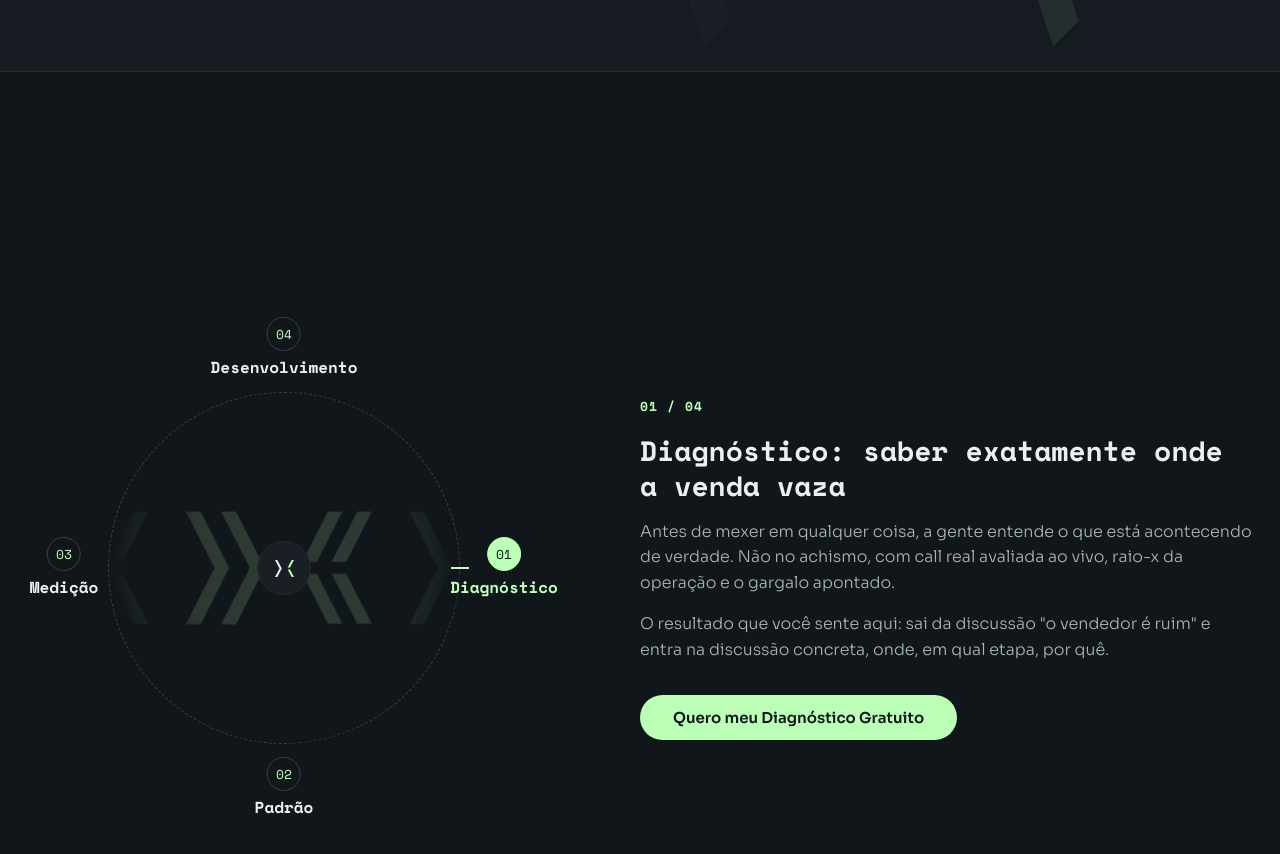
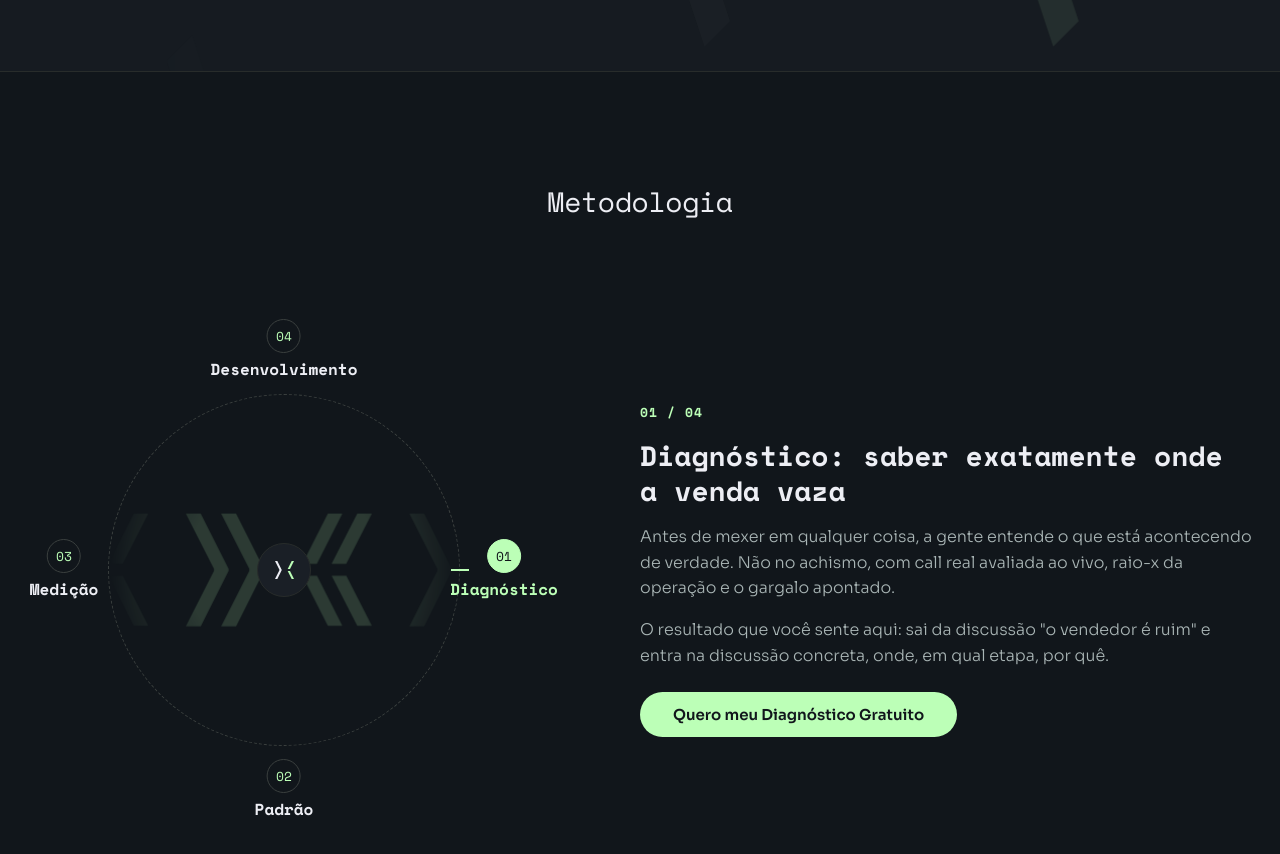
Before and after one commit to aiOpsDuo/ltx, a React (Vite) app: page / in a window 1280 px wide. Shown: the part 962-1816 px from the top of the page. Built offline with nearby package versions, Linux system fonts and the light colour scheme.

Commit message:
[FIX] aplicado ajustes

```diff
--- a/src/components/Metodologia.tsx
+++ b/src/components/Metodologia.tsx
@@ -132,6 +132,9 @@ export function Metodologia() {
     <section className="section metodologia" id="metodologia">
       <div className="metodologia-scroller" ref={scrollerRef}>
         <div className="metodologia-pin" ref={pinRef}>
+          <div className="container metodologia-header">
+            <h2 className="h2 section-heading">Metodologia</h2>
+          </div>
           <div className="metodologia-pin-inner">
             <div className="container metodologia-pin-grid">
               <div className="metodologia-wheel-col">
--- a/src/styles/components/organisms/metodologia.css
+++ b/src/styles/components/organisms/metodologia.css
@@ -12,7 +12,19 @@
 
 .metodologia {
   position: relative;
+  padding-top: var(--ltx-space-12);
+  padding-bottom: var(--ltx-space-8);
   border-top: 1px solid var(--ltx-border-soft);
+}
+
+.metodologia-header {
+  margin-bottom: var(--ltx-space-6);
+  text-align: center;
+}
+
+.metodologia-header .section-heading {
+  margin-left: auto;
+  margin-right: auto;
 }
 
 /* ── Base (mobile / reduced motion): fluxo normal, sem pin ───────────────── */
@@ -37,7 +49,7 @@
 .metodologia-pin-grid {
   display: flex;
   flex-direction: column;
-  gap: var(--ltx-space-10);
+  gap: var(--ltx-space-6);
 }
 
 .metodologia-wheel-col {
@@ -178,7 +190,7 @@
 .metodologia-cta {
   display: flex;
   justify-content: center;
-  margin-top: var(--ltx-space-6);
+  margin-top: var(--ltx-space-4);
 }
 
 /* ── Notas abaixo da roda ─────────────────────────────────────────────── */
@@ -214,13 +226,22 @@
   .metodologia-pin {
     height: 100vh;
     display: flex;
+    flex-direction: column;
     align-items: center;
+    padding-top: var(--ltx-space-16);
+  }
+
+  .metodologia-header {
+    margin-bottom: 0;
   }
 
   .metodologia-pin-inner {
+    flex: 1 1 auto;
     width: 100%;
+    display: flex;
+    flex-direction: column;
     align-items: center;
-    gap: var(--ltx-space-6);
+    justify-content: center;
   }
 
   .metodologia-pin-footer {
@@ -349,7 +370,7 @@
   .metodologia-panel-curto { font-size: 28px; line-height: 1.25; }
   .metodologia-panel-body { font-size: 16px; line-height: 1.6; }
 
-  .metodologia-cta { justify-content: flex-start; margin-top: var(--ltx-space-8); }
+  .metodologia-cta { justify-content: flex-start; margin-top: var(--ltx-space-6); }
 
   .metodologia-loop-note { justify-content: center; }
   .metodologia-fechamento { margin: var(--ltx-space-2) auto 0; }
```
Also changed, not shown: .claude/settings.local.json.
